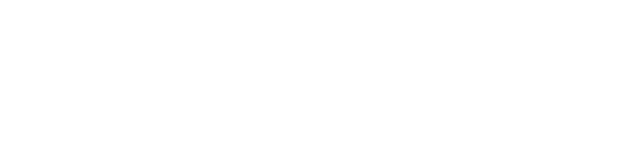
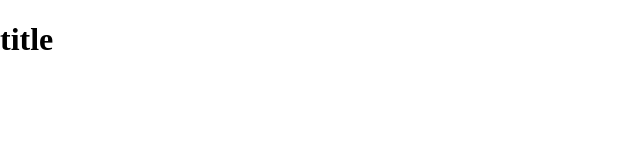
Before and after one commit to sexfat/cfd103g0, a plain HTML site: page index.html in a window 1280 px wide. Shown: the whole page, without its empty margins (0-640 px from the left). Drawn offline with Linux system fonts and the light colour scheme.

Commit message:
修改index

```diff
--- a/index.html
+++ b/index.html
@@ -8,6 +8,7 @@
     <title>首頁</title>
 </head>
 <body>
+<div class="wrapper"><h1>title</h1></div>
 
 </body>
 </html>
```
